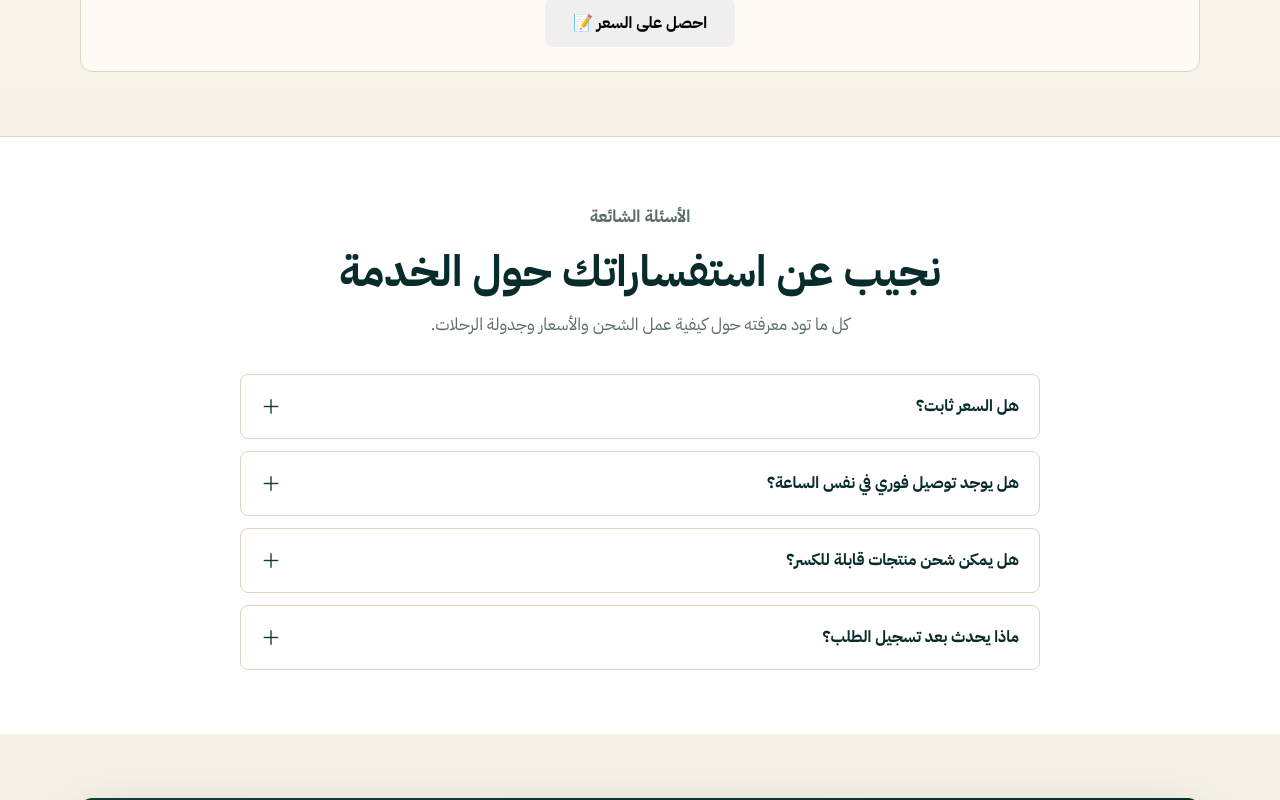
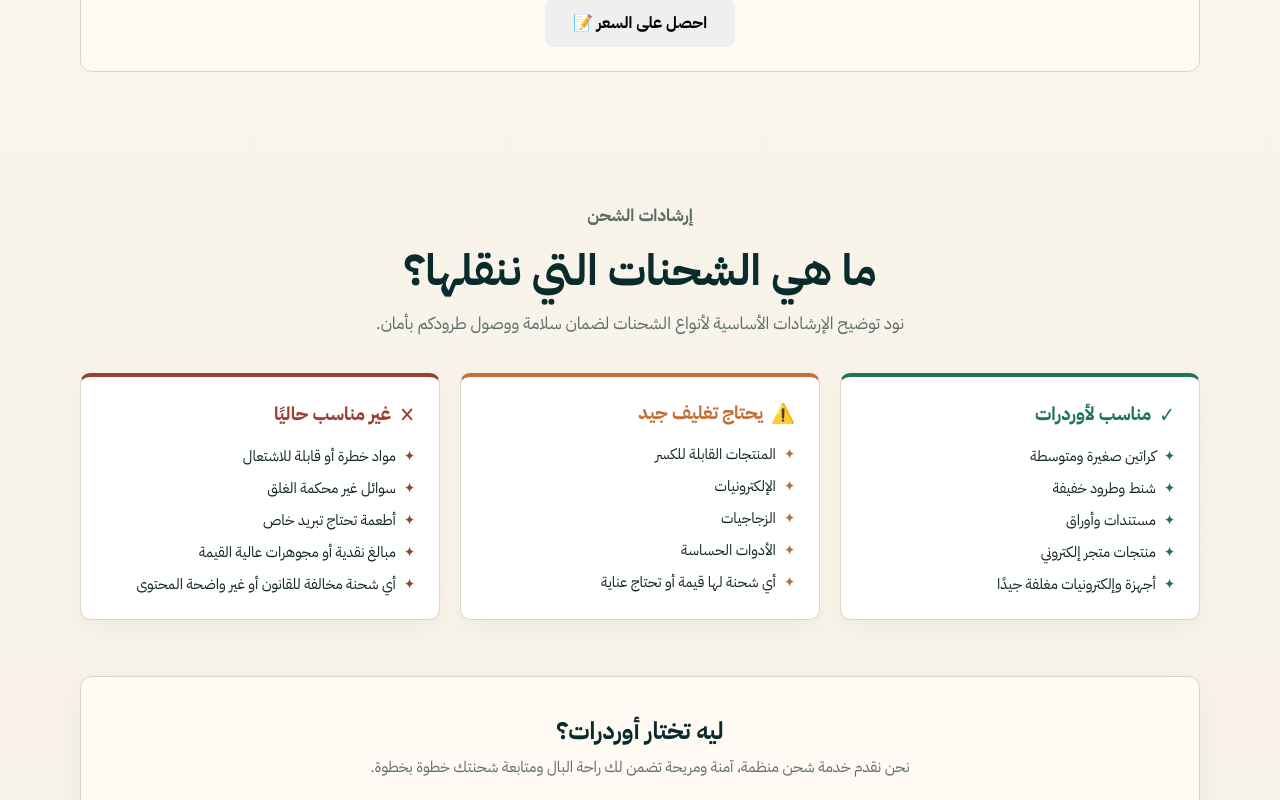
Before and after one commit to mohabx116-creator/orderat-landing, a React (Vite) app: page / in a window 1280 px wide. Shown: the part 2660-3460 px from the top of the page. Built offline with nearby package versions, Linux system fonts and the light colour scheme; no server answers.

Commit message:
Add shipment guidelines and trust section

```diff
--- a/src/App.jsx
+++ b/src/App.jsx
@@ -11,6 +11,8 @@ import TrackingDialog from './components/TrackingDialog.jsx';
 import FinalCTA from './components/FinalCTA.jsx';
 import Footer from './components/Footer.jsx';
 import { whatsappLink } from './data/orderatData.js';
+
+import ShipmentGuidelinesSection from './components/ShipmentGuidelinesSection.jsx';
 
 function App() {
   const [isOrderDialogOpen, setIsOrderDialogOpen] = useState(false);
@@ -31,6 +33,7 @@ function App() {
         <HowItWorks />
         <RoutesSection />
         <PricingSection onOpenOrderDialog={() => setIsOrderDialogOpen(true)} />
+        <ShipmentGuidelinesSection onOpenOrderDialog={() => setIsOrderDialogOpen(true)} />
         <FAQSection />
         <FinalCTA />
       </main>
```
